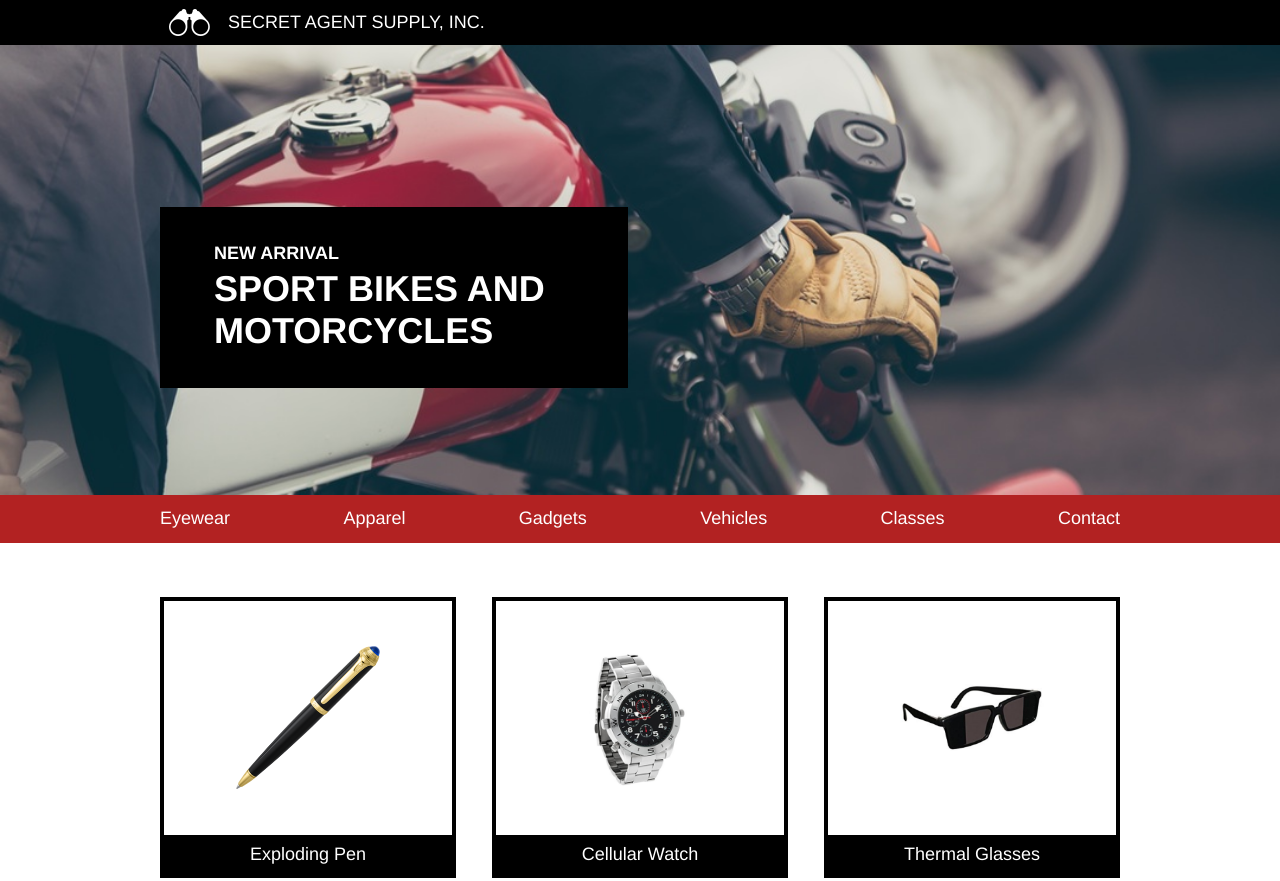
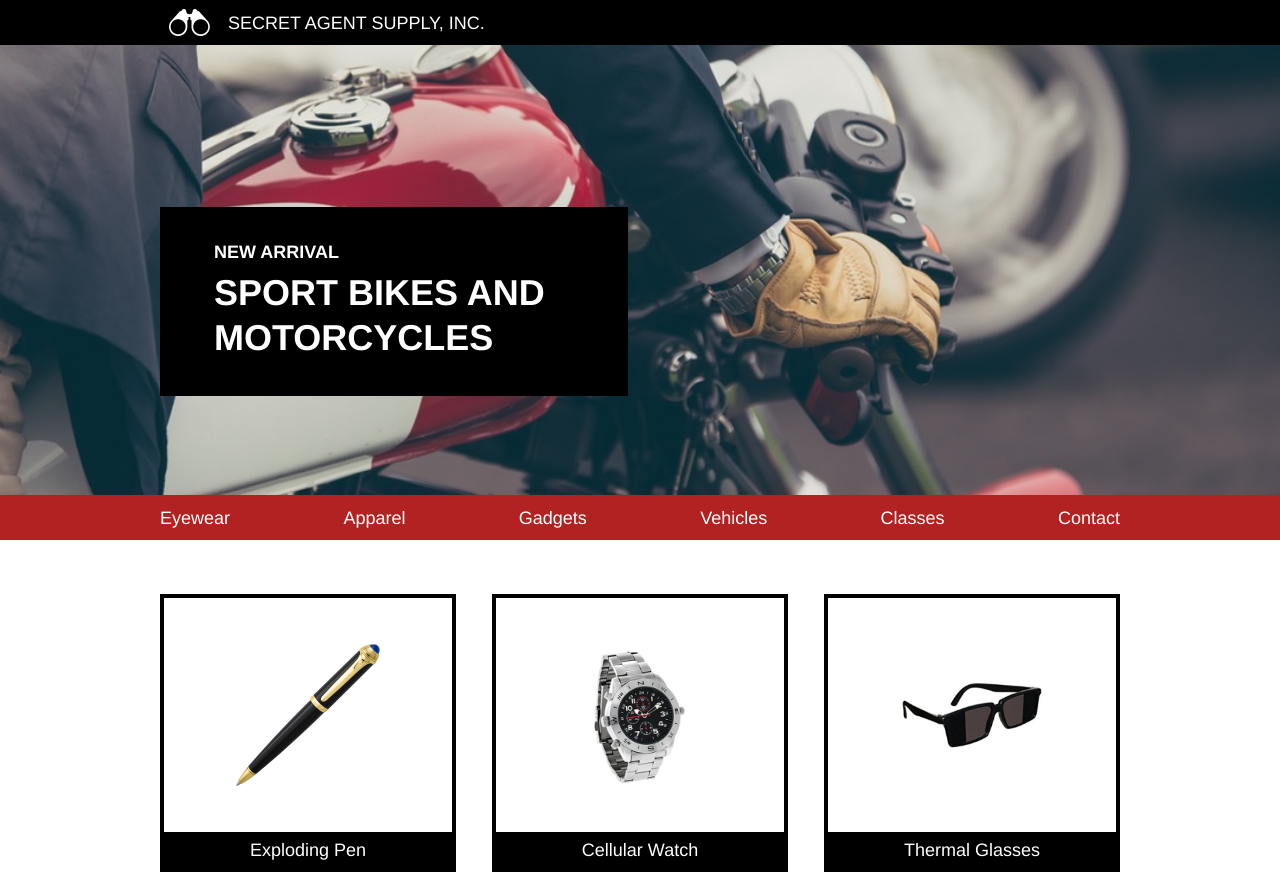
Before and after one commit to fwilson/SecretAgentSupply, a plain HTML site: page index.html in a window 1280 px wide. Shown: the top 881 px of the page. Drawn offline with Linux system fonts and the light colour scheme.

Commit message:
final tweaks.

```diff
--- a/index.html
+++ b/index.html
@@ -4,8 +4,8 @@
 <head>
     <meta charset="utf-8">
     <title>Secret Agent Supply Inc.</title>
+    <link rel="stylesheet" href="./resources/css/reset.css" type="text/css">
     <link rel="stylesheet" href="./resources/css/style.css" type="text/css">
-    <link rel="reset" href="./resources/css/reset.css">
 </head>
 
 <body>
--- a/resources/css/style.css
+++ b/resources/css/style.css
@@ -41,8 +41,8 @@ header span {
   text-transform: uppercase;
   font-size: 1rem;
   font-weight: normal;
-  margin-top: 0.66rem;
-  margin-bottom: 0.66rem;
+  margin-top: 0.75rem;
+  margin-bottom: 0.75rem;
 }
 
 /*Banner*/
@@ -74,13 +74,14 @@ header span {
 
 .overlay h1 {
   font-size: 2rem;
+  line-height: 2.5rem;
   margin: 0 0;
 }
 
 .overlay h3 {
   font-size: 1rem;
   margin: 0 0;
-  padding-bottom: 0.25rem;
+  padding-bottom: 0.5rem;
 }
 
 /*Nav Bar*/
@@ -265,10 +266,12 @@ footer p {
 
   .overlay h1 {
     font-size: 1rem;
+    line-height: 1.25rem;
   }
 
   .overlay h3 {
     font-size: 0.77rem;
+    padding-bottom: 0.25rem;
   }
 
   /*change gallery display*/
```
